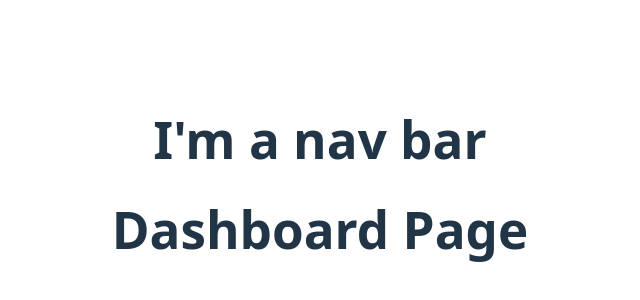
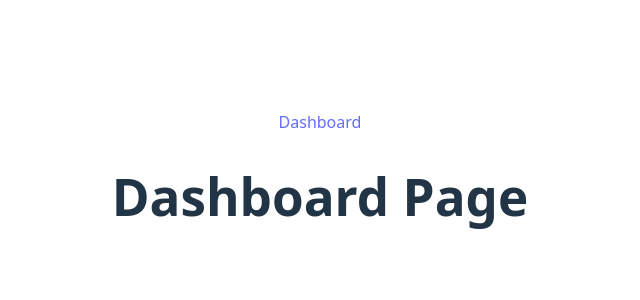
Before and after one commit to Blakem07/Inventra, a React (Vite) app in the folder client/: page / in a window 1280 px wide. Shown: the part 216-516 px from the top of the page, without its empty margins (320-960 px from the left). Built offline with nearby package versions, Linux system fonts and the light colour scheme; the HTML template or start-up script is replaced by a standard one.

Commit message:
feat(TopNav): add dashboard nav link and passing test

```diff
--- a/client/src/components/layout/TopNav.jsx
+++ b/client/src/components/layout/TopNav.jsx
@@ -1,3 +1,9 @@
+import { NavLink } from "react-router-dom";
+
 export default function TopNav() {
-  return <h1>I'm a nav bar</h1>;
+  return (
+    <nav>
+      <NavLink to="/">Dashboard</NavLink>
+    </nav>
+  );
 }
```
Also changed, not shown: 1 other file (tests, documents, lock files or other folders).
